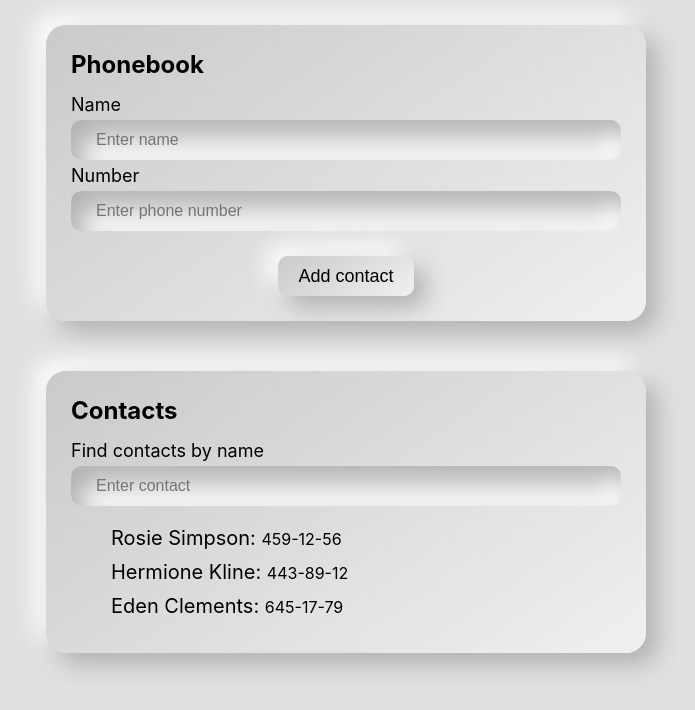
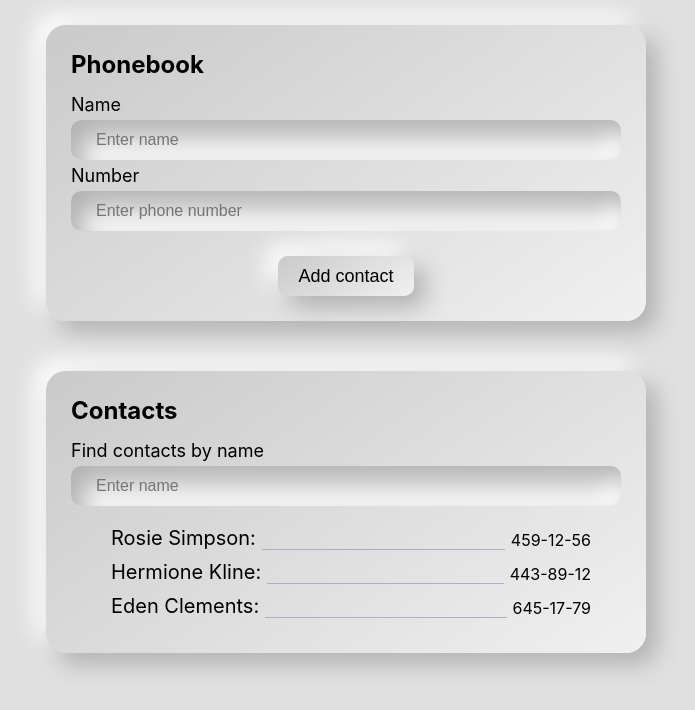
Before and after one commit to busgoit/goit-react-hw-02-phonebook, a React (Create React App) app: page / in a window 1280 px wide. Shown: the top 710 px of the page, without its empty margins (294-989 px from the left). Built offline with nearby package versions, Linux system fonts and the light colour scheme.

Commit message:
fix sort contacts

```diff
--- a/src/components/App.jsx
+++ b/src/components/App.jsx
@@ -20,13 +20,15 @@ export class App extends Component {
     const { name, number } = data;
 
     const isInContacts = contacts.some(
-      contact => contact.name.toLowerCase === name.toLowerCase
+      contact => contact.name.toLowerCase() === name.toLowerCase()
     );
 
     if (isInContacts) return alert(`${name} is already in your contacts!`);
 
     this.setState(({ contacts }) => ({
-      contacts: [...contacts, { id: nanoid(), name, number }],
+      contacts: [...contacts, { id: nanoid(), name, number }].sort((a, b) =>
+        a.name.localeCompare(b.name)
+      ),
     }));
   };
 
--- a/src/components/Contacts/Contacts.styled.jsx
+++ b/src/components/Contacts/Contacts.styled.jsx
@@ -1,12 +1,15 @@
 import styled from '@emotion/styled';
 
 export const ContactsList = styled.ul`
-  margin: 0 0 0 40px;
+  margin: 0 30px 0 40px;
   padding: 0;
   list-style: none;
 `;
 
 export const Contact = styled.li`
+  display: flex;
+  flex-wrap: nowrap;
+
   margin-bottom: 10px;
 `;
 
@@ -17,6 +20,19 @@ export const Name = styled.span`
 
 export const Number = styled.span`
   font-size: 16px;
+
+  display: flex;
+  flex-grow: 1;
+  align-items: flex-end;
+
+  &::before {
+    content: '';
+    margin-left: 6px;
+    margin-right: 6px;
+    flex-grow: 1;
+    height: 1px;
+    background-color: rgba(157, 164, 189, 0.8);
+  }
 `;
 
 export const Info = styled.span`
--- a/src/components/Filter/Filter.jsx
+++ b/src/components/Filter/Filter.jsx
@@ -24,7 +24,7 @@ class Filter extends Component {
           name="filter"
           value={this.state.number}
           onChange={this.onFilterInput}
-          placeholder="Enter contact"
+          placeholder="Enter name"
           required
         />
       </StyledFilter>
--- a/src/components/Form/Form.jsx
+++ b/src/components/Form/Form.jsx
@@ -1,5 +1,6 @@
 import { Component } from 'react';
 import PropTypes from 'prop-types';
+import { nanoid } from 'nanoid';
 import { StyledForm, FormLabel, FormInput, SubmitButton } from './Form.styled';
 
 class Form extends Component {
@@ -7,6 +8,9 @@ class Form extends Component {
     name: '',
     number: '',
   };
+
+  nameInputId = nanoid();
+  numberInputId = nanoid();
 
   onFormSubmitHandle = e => {
     e.preventDefault();
@@ -29,10 +33,11 @@ class Form extends Component {
   render() {
     return (
       <StyledForm onSubmit={this.onFormSubmitHandle}>
-        <FormLabel htmlFor="name">Name</FormLabel>
+        <FormLabel htmlFor={this.nameInputId}>Name</FormLabel>
         <FormInput
           type="text"
           name="name"
+          id={this.nameInputId}
           value={this.state.name}
           onChange={this.onInputChange}
           placeholder="Enter name"
@@ -41,10 +46,11 @@ class Form extends Component {
           required
         />
 
-        <FormLabel htmlFor="number">Number</FormLabel>
+        <FormLabel htmlFor={this.numberInputId}>Number</FormLabel>
         <FormInput
           type="tel"
           name="number"
+          id={this.numberInputId}
           value={this.state.number}
           onChange={this.onInputChange}
           placeholder="Enter phone number"
```
